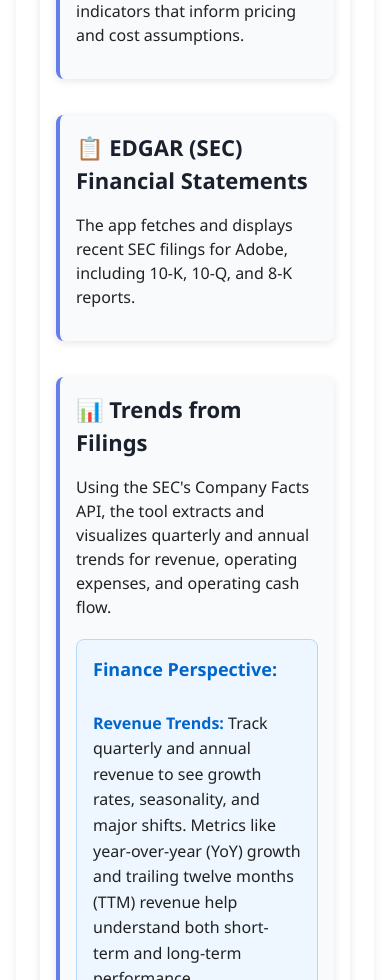
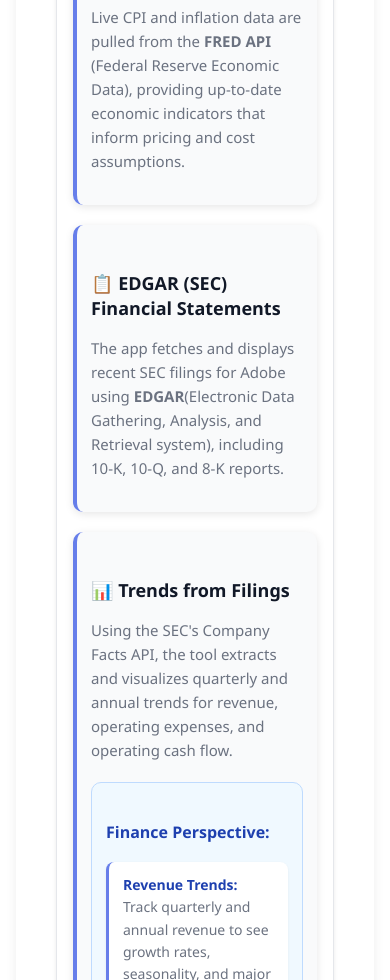
Before and after one commit to muditkarir/fpa-project, a React (Vite) app: page /how-it-works in a window 390 px wide. Shown: the part 1020-2000 px from the top of the page. Built offline with nearby package versions, Linux system fonts and the light colour scheme.

Commit message:
finalbuildv2

```diff
--- a/src/App.css
+++ b/src/App.css
@@ -2586,138 +2586,191 @@
 }
 
 /* How It Works Page Styles */
+/* How It Works Page - Clean & Consistent Styling */
 .how-it-works-content {
-  max-width: 1200px;
+  max-width: 800px;
   margin: 0 auto;
+  padding: 0 20px;
 }
 
 .workflow-section {
-  margin-bottom: 48px;
+  margin-bottom: 50px;
   background: white;
   border-radius: 12px;
-  padding: 32px;
-  box-shadow: 0 2px 8px rgba(0, 0, 0, 0.1);
+  padding: 36px;
+  box-shadow: 0 2px 4px rgba(0, 0, 0, 0.08);
+  border: 1px solid #e5e7eb;
 }
 
 .workflow-section h2 {
   font-size: 28px;
-  font-weight: 600;
-  color: #1a202c;
-  margin: 0 0 24px;
-  border-bottom: 2px solid #667eea;
+  font-weight: 700;
+  color: #111827;
+  margin: 0 0 28px;
+  line-height: 1.3;
   padding-bottom: 12px;
+  border-bottom: 3px solid #667eea;
 }
 
 .workflow-section h3 {
   font-size: 22px;
   font-weight: 600;
-  color: #667eea;
+  color: #374151;
   margin: 32px 0 16px 0;
+  line-height: 1.4;
 }
 
 .workflow-section h4 {
   font-size: 18px;
   font-weight: 600;
-  color: #1a202c;
-  margin: 20px 0 12px 0;
-}
-
+  color: #4b5563;
+  margin: 24px 0 12px 0;
+  line-height: 1.4;
+}
+
+.workflow-section p {
+  font-size: 16px;
+  color: #6b7280;
+  margin-bottom: 18px;
+  line-height: 1.65;
+}
+
+.workflow-section ul {
+  margin: 18px 0;
+  padding-left: 0;
+  list-style: none;
+}
+
+.workflow-section li {
+  font-size: 16px;
+  color: #6b7280;
+  margin-bottom: 10px;
+  padding-left: 24px;
+  position: relative;
+  line-height: 1.6;
+}
+
+.workflow-section li::before {
+  content: "→";
+  color: #667eea;
+  font-weight: bold;
+  position: absolute;
+  left: 0;
+  top: 0;
+}
+
+/* Subsection styling */
 .data-source-section {
-  margin-bottom: 36px;
-  padding: 24px;
-  background: #f8fafc;
-  border-radius: 8px;
+  margin-bottom: 32px;
+  padding: 28px;
+  background: #f9fafb;
+  border-radius: 10px;
   border-left: 4px solid #667eea;
 }
 
 .data-source-section h3 {
   margin-top: 0;
-  color: #1a202c;
-}
-
+  margin-bottom: 14px;
+  color: #111827;
+  font-size: 20px;
+}
+
+.data-source-section p {
+  color: #6b7280;
+  font-size: 15px;
+  line-height: 1.6;
+  margin-bottom: 14px;
+}
+
+/* Special content boxes */
 .finance-perspective {
-  background: #eef7ff;
-  border: 1px solid #b3d9ff;
-  border-radius: 8px;
-  padding: 20px;
-  margin-top: 20px;
+  background: #f0f9ff;
+  border: 1px solid #bfdbfe;
+  border-radius: 10px;
+  padding: 24px;
+  margin: 28px 0;
 }
 
 .finance-perspective h4 {
-  color: #0066cc;
+  color: #1e40af;
   margin-top: 0;
   margin-bottom: 16px;
-}
-
-.finance-list {
-  list-style: none;
-  padding: 0;
-  margin: 0;
-}
-
-.finance-list li {
-  padding: 12px 0;
-  border-bottom: 1px solid #d1ecf1;
-  line-height: 1.6;
-}
-
-.finance-list li:last-child {
-  border-bottom: none;
-}
-
-.finance-list li strong {
-  color: #0066cc;
-  font-weight: 600;
-}
-
-.scenario-explanation {
-  background: #fff8f0;
-  border-radius: 8px;
-  padding: 24px;
-  margin: 20px 0;
-}
-
-.scenario-explanation h3 {
-  color: #cc6600;
+  font-size: 18px;
+  font-weight: 600;
+}
+
+.scenario-explanation,
+.nlp-explanation {
+  background: #f8fafc;
+  border-radius: 10px;
+  padding: 28px;
+  margin: 28px 0;
+  border: 1px solid #e5e7eb;
+}
+
+.scenario-explanation h3,
+.nlp-explanation h3 {
+  color: #111827;
   margin-top: 0;
-}
-
+  margin-bottom: 16px;
+  font-size: 20px;
+  font-weight: 600;
+}
+
+/* Clean list styling for special lists */
+.finance-list,
 .scenario-list,
 .connection-list,
 .nlp-features,
 .matter-list {
   list-style: none;
   padding: 0;
-  margin: 16px 0;
-}
-
+  margin: 18px 0;
+}
+
+.finance-list li,
 .scenario-list li,
 .connection-list li,
 .nlp-features li,
 .matter-list li {
   background: white;
-  border: 1px solid #e6e6e6;
-  border-radius: 6px;
-  padding: 12px 16px;
-  margin-bottom: 8px;
+  padding: 16px 20px;
+  margin-bottom: 12px;
+  border-radius: 8px;
+  border-left: 3px solid #667eea;
+  box-shadow: 0 1px 3px rgba(0, 0, 0, 0.06);
+  font-size: 15px;
   line-height: 1.6;
-}
-
-.nlp-explanation {
-  background: #f0fff4;
-  border-radius: 8px;
-  padding: 24px;
-  margin: 20px 0;
-}
-
+  color: #6b7280;
+}
+
+.finance-list li::before,
+.scenario-list li::before,
+.connection-list li::before,
+.nlp-features li::before,
+.matter-list li::before {
+  display: none;
+}
+
+.finance-list li strong,
+.scenario-list li strong,
+.connection-list li strong {
+  color: #1e40af;
+  font-weight: 600;
+}
+
+/* Additional NLP explanation styles */
 .nlp-explanation h3 {
-  color: #006600;
+  color: #111827;
   margin-top: 0;
+  margin-bottom: 16px;
+  font-size: 20px;
+  font-weight: 600;
 }
 
 .nlp-features li strong,
 .matter-list li strong {
-  color: #006600;
+  color: #1e40af;
   font-weight: 600;
 }
 
@@ -2991,25 +3044,53 @@
   transform: translateY(-2px);
 }
 
-/* How It Works mobile responsiveness */
+/* How It Works - Mobile Responsive Styles */
 @media (max-width: 768px) {
+  .how-it-works-content {
+    padding: 0 16px;
+  }
+
   .workflow-section {
-    padding: 24px 20px;
-    margin-bottom: 32px;
+    padding: 28px 20px;
+    margin-bottom: 36px;
   }
 
   .workflow-section h2 {
     font-size: 24px;
+    margin-bottom: 24px;
+    padding-bottom: 10px;
+  }
+
+  .workflow-section h3 {
+    font-size: 20px;
+    margin: 28px 0 14px 0;
+  }
+
+  .workflow-section h4 {
+    font-size: 17px;
+    margin: 20px 0 10px 0;
   }
 
   .data-source-section,
   .scenario-explanation,
   .nlp-explanation {
-    padding: 20px 16px;
+    padding: 20px 18px;
+    margin: 20px 0;
   }
 
   .finance-perspective {
-    padding: 16px;
+    padding: 20px 18px;
+    margin: 20px 0;
+  }
+
+  .finance-list li,
+  .scenario-list li,
+  .connection-list li,
+  .nlp-features li,
+  .matter-list li {
+    padding: 14px 16px;
+    margin-bottom: 10px;
+    font-size: 14px;
   }
 
   .workflow-grid,
@@ -3048,24 +3129,42 @@
 
 @media (max-width: 480px) {
   .workflow-section {
-    padding: 20px 16px;
-    margin-bottom: 24px;
+    padding: 24px 16px;
+    margin-bottom: 32px;
   }
 
   .workflow-section h2 {
-    font-size: 20px;
+    font-size: 22px;
+    margin-bottom: 20px;
+  }
+
+  .workflow-section h3 {
+    font-size: 18px;
+  }
+
+  .workflow-section h4 {
+    font-size: 16px;
+  }
+
+  .data-source-section,
+  .scenario-explanation,
+  .nlp-explanation,
+  .finance-perspective {
+    padding: 18px 14px;
+  }
+
+  .finance-list li,
+  .scenario-list li,
+  .connection-list li,
+  .nlp-features li,
+  .matter-list li {
+    padding: 12px 14px;
+    font-size: 14px;
   }
 
   .workflow-card,
   .arch-layer,
-  .perf-card,
-  .data-source-section,
-  .scenario-explanation,
-  .nlp-explanation {
-    padding: 16px;
-  }
-
-  .finance-perspective {
+  .perf-card {
     padding: 16px;
   }
 
--- a/src/pages/HowItWorks.jsx
+++ b/src/pages/HowItWorks.jsx
@@ -30,15 +30,16 @@
           <div className="data-source-section">
             <h3>📈 Macroeconomic Context</h3>
             <p>
-              Live CPI and inflation data are pulled from the FRED API, providing up-to-date economic indicators
-              that inform pricing and cost assumptions.
+              Live CPI and inflation data are pulled from the <strong>FRED API</strong> (Federal Reserve Economic Data),
+              providing up-to-date economic indicators that inform pricing and cost assumptions.
             </p>
           </div>
 
           <div className="data-source-section">
             <h3>📋 EDGAR (SEC) Financial Statements</h3>
             <p>
-              The app fetches and displays recent SEC filings for Adobe, including 10-K, 10-Q, and 8-K reports.
+              The app fetches and displays recent SEC filings for Adobe using <strong>EDGAR</strong>
+              (Electronic Data Gathering, Analysis, and Retrieval system), including 10-K, 10-Q, and 8-K reports.
             </p>
           </div>
 
@@ -120,11 +121,11 @@
             <p>The numbers you adjust aren't just guesses—they're informed by real data:</p>
             <ul className="connection-list">
               <li>
-                <strong>Macroeconomic data</strong> (like inflation from FRED) helps you decide if
+                <strong>Macroeconomic data</strong> (like inflation from FRED - Federal Reserve Economic Data) helps you decide if
                 price increases are realistic.
               </li>
               <li>
-                <strong>SEC filings</strong> (like revenue and expenses from EDGAR) show historical trends,
+                <strong>SEC filings</strong> (like revenue and expenses from EDGAR - Electronic Data Gathering, Analysis, and Retrieval system) show historical trends,
                 so you can set reasonable growth rates or cost assumptions.
               </li>
               <li>
@@ -155,7 +156,7 @@
             <ul className="nlp-features">
               <li>
                 <strong>Auto-Fetch:</strong> The tool can automatically pull the latest "Outlook" or MD&A
-                section from Adobe's most recent 10-Q filing using the SEC EDGAR API.
+                section from Adobe's most recent 10-Q filing using the SEC EDGAR API (Electronic Data Gathering, Analysis, and Retrieval system).
               </li>
               <li>
                 <strong>Summarization:</strong> Using a Hugging Face summarization model (BART), the tool
```
